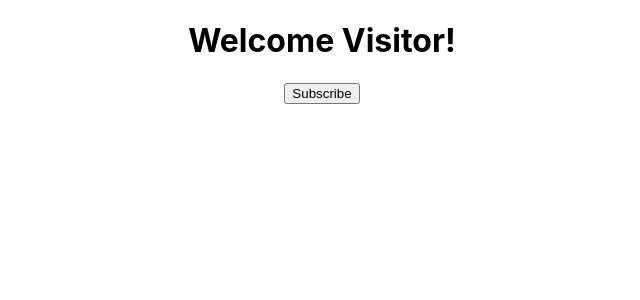
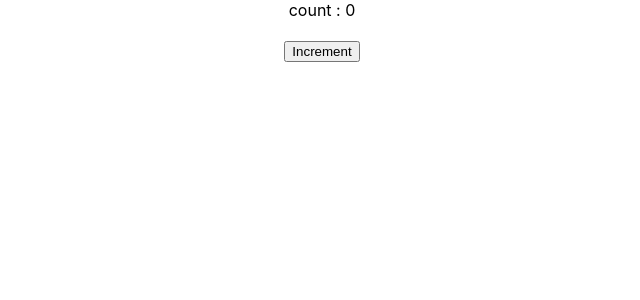
Before and after one commit to Harsh8279/react-practice, a React (Create React App) app: page / in a window 1280 px wide. Shown: the top 300 px of the page, without its empty margins (318-958 px from the left). Built offline with nearby package versions, Linux system fonts and the light colour scheme.

Commit message:
Counter component for state concept

```diff
--- a/src/App.js
+++ b/src/App.js
@@ -4,6 +4,7 @@
 import Welcome from './components/Welcome';
 import Hello from './components/Hello';
 import Message from './components/Message';
+import Counter from './components/Counter';
 // import Mycomponent from './components/Greet';
 
 function App() {
@@ -22,14 +23,16 @@
         <button>Click Me</button>
       </Greet>
       <Greet name="Shivaay" heroName="Superman" /> */}
-{/*
+      {/*
       <Welcome name="Harsh" heroName="Hanuman">
         <button>hit Me!!</button>
         </Welcome>
       <Welcome name="Swayam" heroName="Batman"/>
       <Welcome name="Shivaay" heroName="Superman"/> */}
 
-      <Message/>
+      {/* <Message/> */}
+
+      <Counter />
 
     </div>
   );
--- /dev/null
+++ b/src/components/Counter.js
@@ -0,0 +1,32 @@
+import React, { Component } from 'react'
+
+class Counter extends Component {
+
+    constructor(props) {
+        super(props)
+
+        this.state = {
+            count: 0
+        }
+    }
+
+    countHandler(){
+        this.setState({
+            count:this.state.count+1
+        })
+        console.log(this.state.count)
+    }
+
+    render() {
+        return (
+            <div>
+                count : {this.state.count}
+                <br></br>
+                <br></br>
+                <button onClick={() => this.countHandler()}>Increment</button>
+            </div>
+        )
+    }
+}
+
+export default Counter
```
